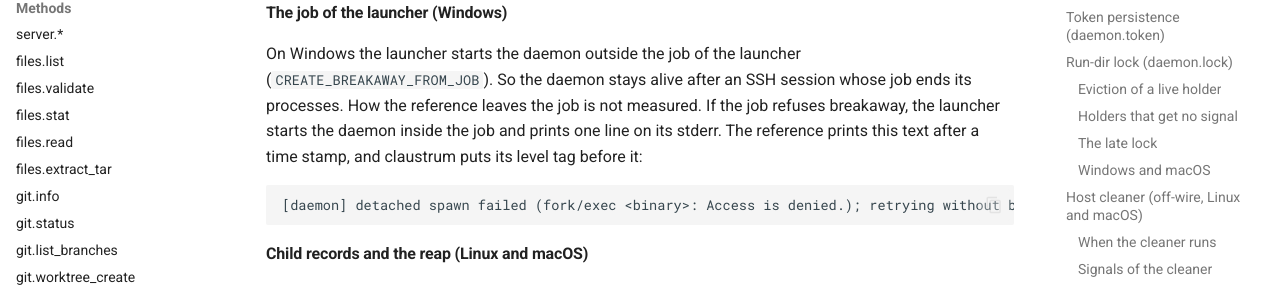
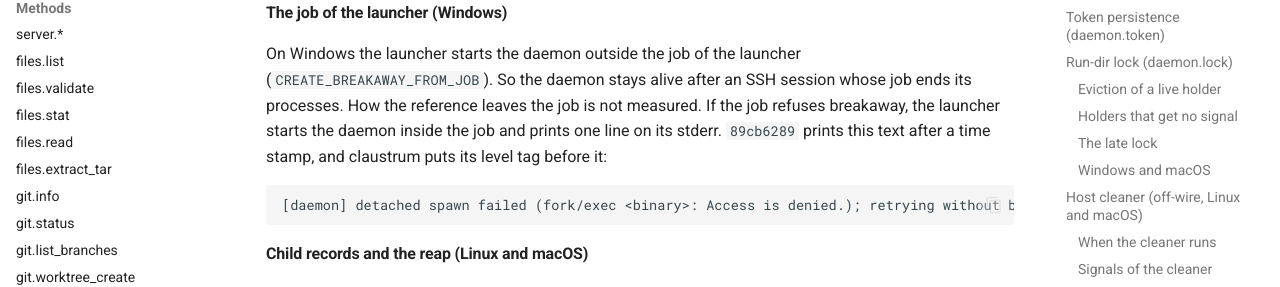
Before and after one commit to schubydoo/claustrum, an MkDocs documentation site: the page built from docs/PROTOCOL.md, in a window 1280 px wide and 900 px high, scrolled down 10657 px. Shown: the part 190-477 px from the top of the window. Built offline with MkDocs 1.6.1 and Material for MkDocs 9.7.7, drawn with Linux system fonts in a browser that asks for light colours; comment, search, counter and statistics services are not loaded; some of the changed text lies outside the part shown.

Commit message:
docs: answer the review of the start and reap cut
Co-Authored-By: Claude Opus 5.5 <noreply@anthropic.com>

````diff
--- a/docs/PROTOCOL.md
+++ b/docs/PROTOCOL.md
@@ -537,7 +537,7 @@ On Windows the launcher starts the daemon outside the job of the launcher
 (`CREATE_BREAKAWAY_FROM_JOB`). So the daemon stays alive after an SSH session whose
 job ends its processes. How the reference leaves the job is not measured. If the
 job refuses breakaway, the launcher starts the daemon inside the job and prints
-one line on its stderr. The reference prints this text after a time stamp, and
+one line on its stderr. `89cb6289` prints this text after a time stamp, and
 claustrum puts its level tag before it:
 
 ```
@@ -586,11 +586,11 @@ After the `SIGTERM` the daemon polls for 2 s. At each poll a group takes the who
 
 A `-serve` daemon closes any accepted connection that goes 5 minutes with no read
 or write. This matches `f6010b97` (measured on Linux). `5fd08069` closes at the
-same times (measured on Linux and macOS). The timeout is fixed and always on, with no flag
-and no configuration key. A watcher of each connection checks at a quarter of the
-timeout, at most every 30 s. At the timeout it closes the socket and logs
-`[Server] closing connection idle <d> in both directions: <addr>`. The reference
-logs that text with `5m0s` and `@` (measured on Linux). The watcher ends with its
+same times as claustrum (measured on Linux and macOS). The timeout is fixed and
+always on, with no flag and no configuration key. A watcher of each connection
+checks at a quarter of the timeout, capped at 30 s. At the timeout it closes the
+socket and logs `[Server] closing connection idle <d> in both directions:
+<addr>`. `89cb6289` logs that text with `5m0s` and `@` (measured on Linux). The watcher ends with its
 connection and at shutdown. The close sends no frame, and it never ends the
 daemon. On Linux and macOS the [orphan-exit self-probe](#orphan-exit-self-probe)
 retires a daemon with no client.
@@ -598,8 +598,8 @@ retires a daemon with no client.
 ### Daemon log (`remote-server.log`)
 
 The rules of the file and the peer-check lines are measured against `5fd08069`,
-and the startup lines against `f6010b97` and `89cb6289`. A rule that names one system was measured on that system, and an
-unmarked rule on Linux and macOS.
+and the startup lines against `f6010b97` and `89cb6289`. A rule that names one
+system was measured on that system, and an unmarked rule on Linux and macOS.
 
 At each start the launcher renames an existing `remote-server.log` in the
 socket's directory to `remote-server.log.old`. Then it creates a fresh log there
@@ -754,9 +754,8 @@ On `89cb6289` the second line came about 10 minutes after the first, and the
 third one minute later (measured on Linux). The reference logs `orphaned for
 11m0s` or `12m0s` (measured on Linux). claustrum logged `12m0s` (measured on
 Linux), and the code prints `11m0s` at exact ticks. The cause of that minute is
-not measured. At
-the self-exit the reference ends the children with `SIGKILL`, and claustrum ends
-them too (measured on Linux).
+not measured. At the self-exit `89cb6289` ends the children with `SIGKILL`, and
+claustrum ends them too (measured on Linux).
 
 A check with no client also ends a daemon after 30 days with no counted request,
 on the monotonic clock. Each request past auth counts, except
````
Also changed, not shown: other parts of docs/PROTOCOL.md (+2 -2 lines).
